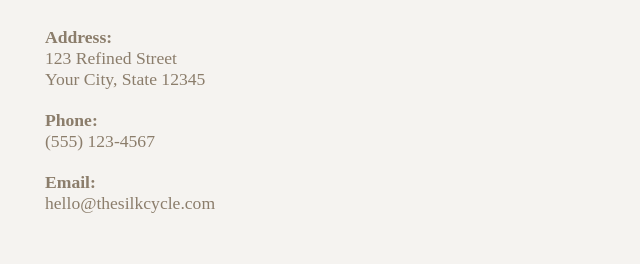
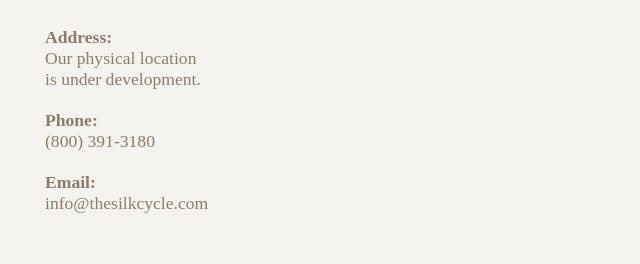
Before and after one commit to tscadmin1/silk-cycle-website, a plain HTML site: page index.html in a window 1280 px wide. Shown: the part 2693-2957 px from the top of the page, 15-655 px from the left. Drawn offline with Linux system fonts and the light colour scheme.

Commit message:
Update index.html

```diff
--- a/index.html
+++ b/index.html
@@ -508,16 +508,16 @@
                 <div class="contact-details">
                     <div>
                         <strong>Address:</strong><br>
-                        123 Refined Street<br>
-                        Your City, State 12345
+                        Our physical location<br>
+                        is under development.
                     </div>
                     <div>
                         <strong>Phone:</strong><br>
-                        (555) 123-4567
+                        (800) 391-3180
                     </div>
                     <div>
                         <strong>Email:</strong><br>
-                        hello@thesilkcycle.com
+                        info@thesilkcycle.com
                     </div>
                 </div>
             </div>
```
